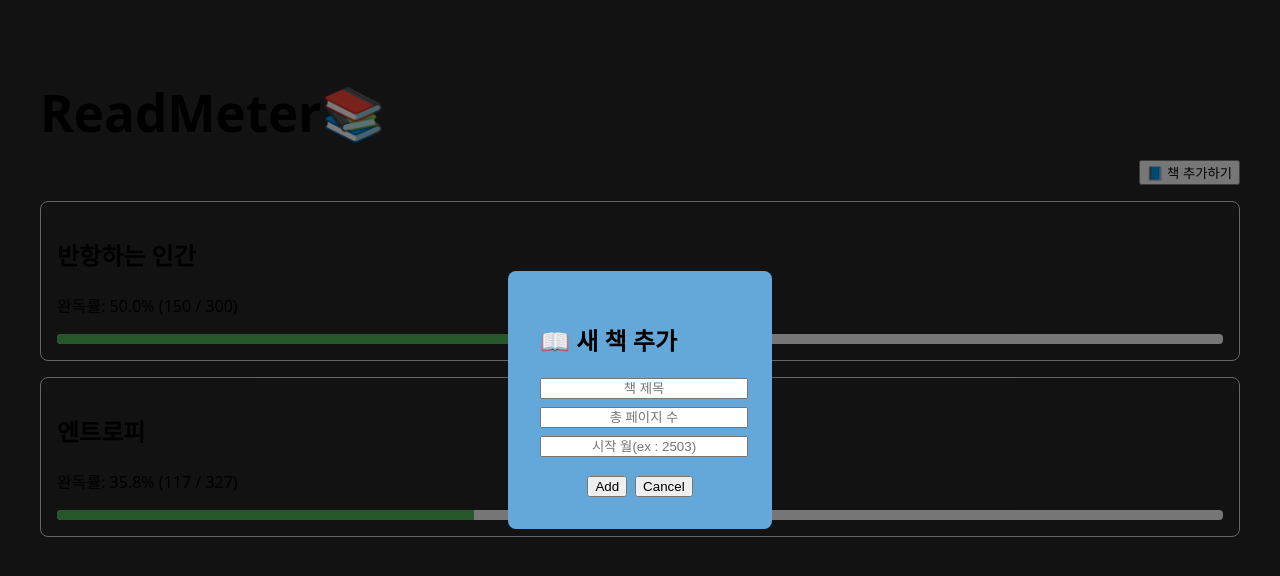
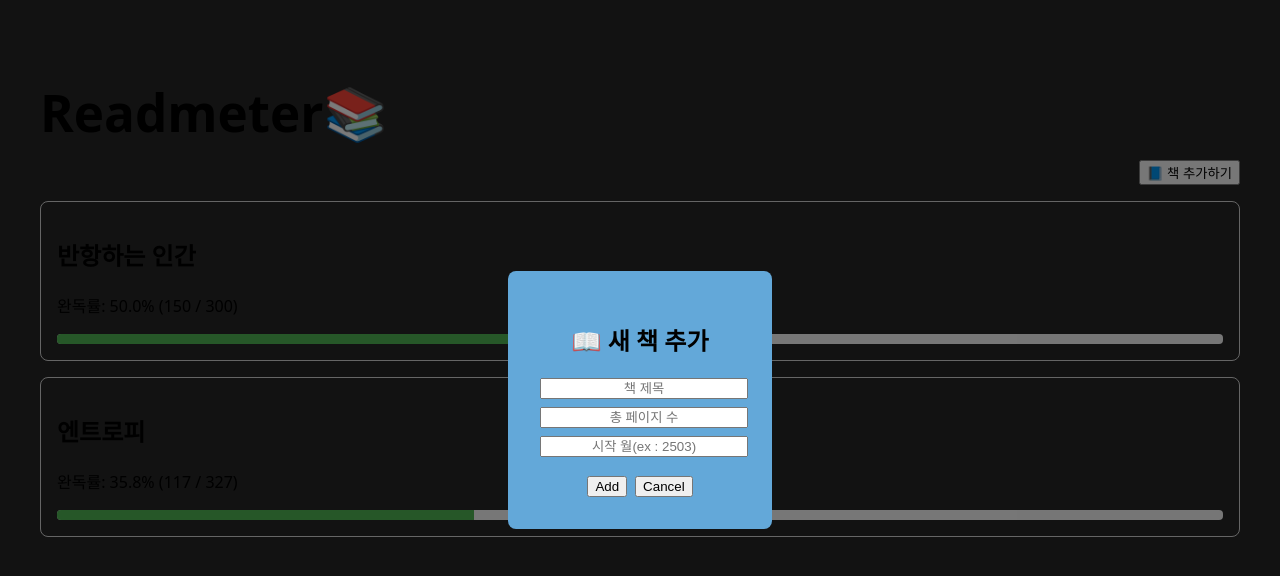
Before and after one commit to youngG124/readmeter, a React (Vite) app: page / in a window 1280 px wide. Both pictures are taken after a click on the button "📘 책 추가하기". Shown: the top 576 px of the page. Built offline with nearby package versions, Linux system fonts and the light colour scheme.

Commit message:
type issues

```diff
--- a/src/AddBookModal.tsx
+++ b/src/AddBookModal.tsx
@@ -39,7 +39,7 @@ const AddBookModal: React.FC<AddBookModalProps> = ({ onClose, onSave }) => {
           minWidth: '200px',
         }}
       >
-        <h2>📖 새 책 추가</h2>
+        <h2 style={{textAlign: 'center'}}>📖 새 책 추가</h2>
         <input
           type="text"
           placeholder="책 제목"
--- a/src/App.tsx
+++ b/src/App.tsx
@@ -24,12 +24,12 @@ function App() {
     localStorage.setItem('books', JSON.stringify(books));
   }, [books]);
 
-  const handleAddBook = (title: string, total:number, yearMonth: string) => {
-    if (!title || total <= 0) return;
+  const handleAddBook = (title: string, total:string, yearMonth: string) => {
+    if (!title || !total) return;
     const newBook: BookData = {
       title,
-      total,
-      now: 0,
+      total:Number(total),
+      now:0,
       yearMonth,
     };
     setBooks((prev) => [...prev, newBook]);
@@ -38,20 +38,20 @@ function App() {
   return (
     <div style={{ padding: '2rem' }}>
       <div style={{ display: 'flex', justifyContent: 'space-between', alignItems: 'center', marginBottom: '1rem' }}>
-        <h1>ReadMeter📚</h1>
+        <h1>Readmeter📚</h1>
         <button onClick={() => setShowModal(true)} style={{ alignSelf: 'flex-end' }}>
           📘 책 추가하기
         </button>
       </div>
 
       {books.map((book, index) => (
-        <Book key={index} title={book.title} total={book.total} now={book.now} />
+        <Book key={index} title={book.title} total={Number(book.total)} now={Number(book.now)} />
       ))}
 
       {showModal && (
         <AddBookModal
+          onSave={handleAddBook}
           onClose={() => setShowModal(false)}
-          onSave={handleAddBook}
         />
       )}
 
```
